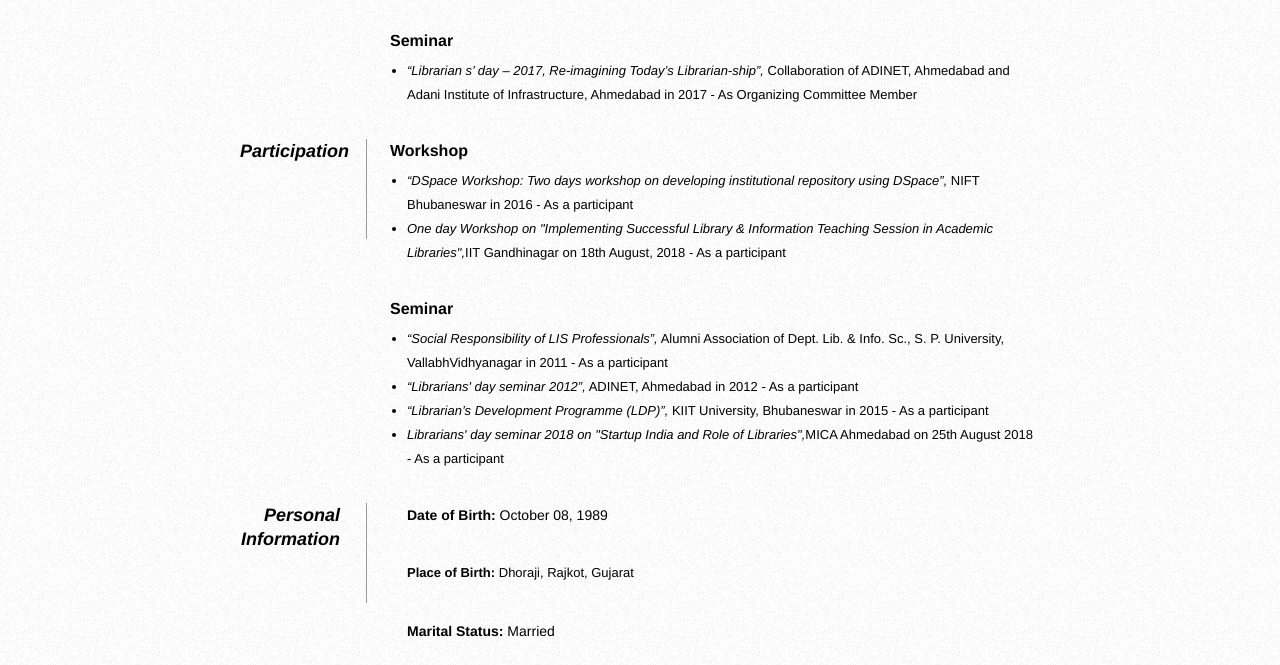
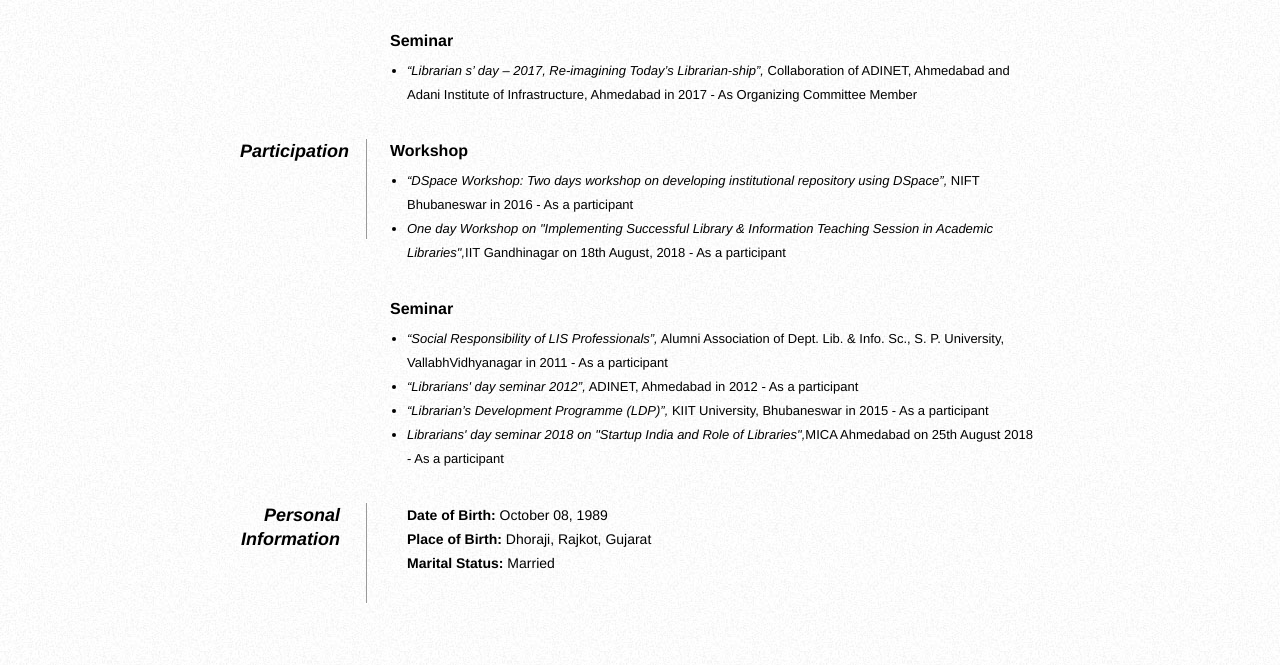
Before and after one commit to nipulshihora/nipulshihora, a plain HTML site: page index.html in a window 1280 px wide. Shown: the part 2313-2978 px from the top of the page. Drawn offline with Linux system fonts and the light colour scheme.

Commit message:
Update index.html

```diff
--- a/index.html
+++ b/index.html
@@ -250,9 +250,9 @@
             <dt>Personal Information</dt>
                 <dd class="reference">
                     <ul>
-                        <p><b>Date of Birth:</b> October 08, 1989 </p><br>
-			<b>Place of Birth:</b> Dhoraji, Rajkot, Gujarat</p><br>
-                        <p><b>Marital Status:</b> Married</p><br>
+                        <p><b>Date of Birth:</b> October 08, 1989<br>
+			<b>Place of Birth:</b> Dhoraji, Rajkot, Gujarat<br>
+                        <b>Marital Status:</b> Married</p><br>
                     </ul>
 
 
@@ -268,7 +268,7 @@
     </div>
 
     <hr>
- <!--   <footer class="w3-container w3-teal w3-center w3-margin-top">
+ <footer class="w3-container w3-teal w3-center w3-margin-top">
         <center>
 
             Nipul Gordhanbhai Shihora, <i>LIA</i>
@@ -281,7 +281,7 @@
 
 
         </center>
-    </footer> -->
+    </footer>
 
 </body>
 
```
